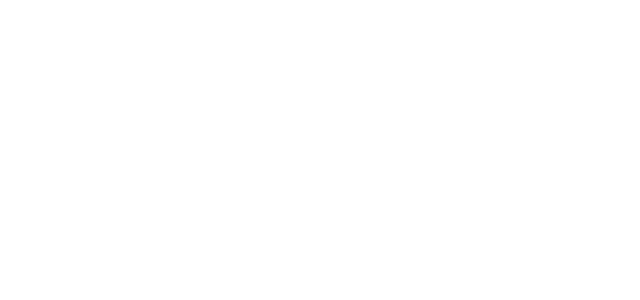
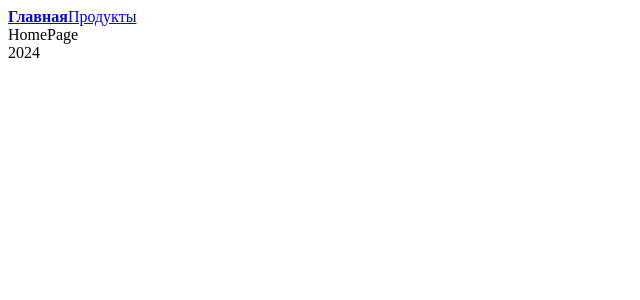
Before and after one commit to 5Cord/fakeStore, a React (Vite) app: page / in a window 1280 px wide. Shown: the top 300 px of the page, without its empty margins (0-640 px from the left). Built offline with nearby package versions, Linux system fonts and the light colour scheme.

Commit message:
I connected companies, built a structure

```diff
--- a/package.json
+++ b/package.json
@@ -11,7 +11,8 @@
   },
   "dependencies": {
     "react": "^18.3.1",
-    "react-dom": "^18.3.1"
+    "react-dom": "^18.3.1",
+    "react-router-dom": "^6.26.2"
   },
   "devDependencies": {
     "@eslint/js": "^9.9.0",
--- a/src/App.css
+++ b/src/App.css
@@ -0,0 +1,3 @@
+.active {
+    font-weight: bold;
+}
--- a/src/App.jsx
+++ b/src/App.jsx
@@ -1,10 +1,11 @@
 import React from 'react';
 import './App.css'
-
+import Menu from './Widgets/Menu';
 function App() {
 
   return (
     <>
+      <Menu />
     </>
   )
 }
--- /dev/null
+++ b/src/components/Layout.jsx
@@ -0,0 +1,15 @@
+import React from 'react'
+import { NavLink, Outlet } from 'react-router-dom';
+
+export default function Layout() {
+    return (
+        <>
+            <nav>
+                <NavLink to="/">Главная</NavLink>
+                <NavLink to="/products">Продукты</NavLink>
+            </nav>
+            <Outlet />
+            <footer>2024</footer>
+        </>
+    )
+}
--- a/src/main.jsx
+++ b/src/main.jsx
@@ -1,10 +1,13 @@
 import { StrictMode } from 'react'
 import { createRoot } from 'react-dom/client'
+import { BrowserRouter } from 'react-router-dom'
 import App from './App.jsx'
 import './index.css'
 
 createRoot(document.getElementById('root')).render(
   <StrictMode>
-    <App />
+    <BrowserRouter>
+      <App />
+    </BrowserRouter>
   </StrictMode>,
 )
--- /dev/null
+++ b/src/pages/Home/HomePage.jsx
@@ -0,0 +1,7 @@
+import React from 'react'
+
+export default function HomePage() {
+    return (
+        <div>HomePage</div>
+    )
+}
--- /dev/null
+++ b/src/pages/NotFound.jsx
@@ -0,0 +1,7 @@
+import React from 'react'
+
+export default function notFound() {
+    return (
+        <div>notFoundPage</div>
+    )
+}
--- /dev/null
+++ b/src/pages/Product/ProductPage.jsx
@@ -0,0 +1,7 @@
+import React from 'react'
+
+export default function ProductPage() {
+  return (
+    <div>ProductPage</div>
+  )
+}
--- /dev/null
+++ b/src/widgets/Menu.jsx
@@ -0,0 +1,22 @@
+import React from 'react';
+import { Routes, Route, Link } from 'react-router-dom';
+import HomePage from '../pages/Home/HomePage';
+import NotFound from '../pages/NotFound';
+import ProductPage from '../pages/Product/ProductPage';
+import Layout from '../components/Layout';
+
+function Menu() {
+    return (
+        <>
+            <Routes>
+                <Route path="/" element={<Layout />}>
+                    <Route index element={<HomePage />} />
+                    <Route path='products' element={<ProductPage />} />
+                    <Route path='*' element={<NotFound />} />
+                </Route>
+            </Routes>
+        </>
+    )
+}
+
+export default Menu
```
Also changed, not shown: 1 other file (tests, documents, lock files or other folders).
